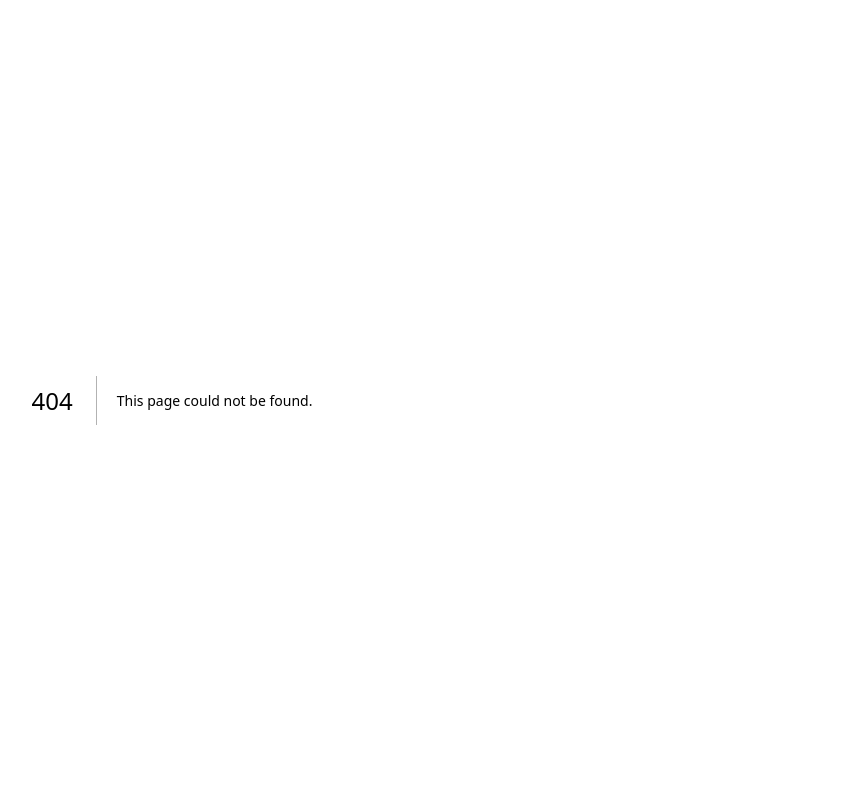
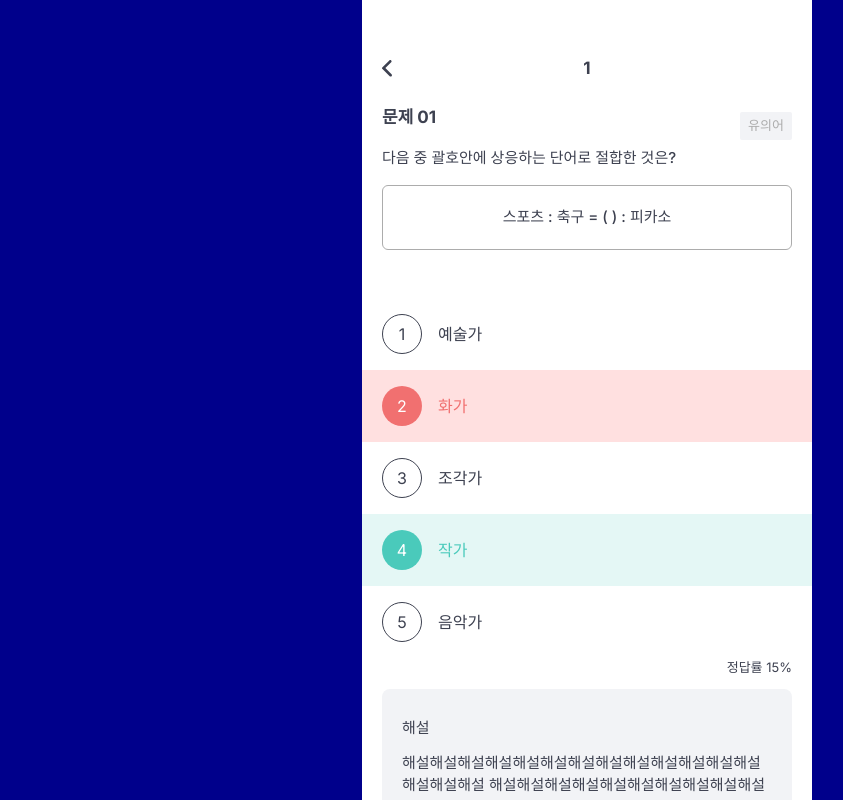
Before and after one commit to jieun0732/pull-up, a Next.js app in the folder frontend/pull-up/: page /main/solution/1/1 in a window 1280 px wide. Before the commit this address had no page. Shown: the whole page, without its empty margins (53-896 px from the left). Built offline with nearby package versions, Linux system fonts and the light colour scheme.

Commit message:
[FE] feat. 모의고사 풀이여부에 따른 페이지 분기 처리, 해설 페이지

```diff
--- a/frontend/pull-up/app/component/ui/ResultItem.tsx
+++ b/frontend/pull-up/app/component/ui/ResultItem.tsx
@@ -9,42 +9,33 @@ import ActiveQIcon from "@/assets/icon/problem/activeQIcon";
 import NonActiveQIcon from "@/assets/icon/problem/nonActiveQIcon";
 import formatNumber from "@/utils/formatNumber";
 
-type ItemType = {
-  id: number;
-  type: string;
-  qtype: "nonactive" | "active" | "wrong" | "right";
-};
-
-interface ResultItemPropType {
-  item: ItemType;
+type ButtonType = "red" | "green" | "active" | "nonactive";
+type QuestionType = "nonactive" | "active" | "wrong" | "right";
+interface ItemProps {
+  icon: React.FC;
+  buttontype: ButtonType;
+  link: string;
+  text: string;
 }
 
-const ItemStyle: {
-  [key: string]: {
-    icon: React.FC;
-    buttontype: "red" | "green" | "active" | "nonactive";
-    link: string;
-    text: string;
-  };
-} = {
+const getItemStyle = (id: number, type: QuestionType) => {
+  const itemStyles: { [key: string]: ItemProps } = {
     wrong: {
       icon: WrongIcon,
       buttontype: "red",
-    link: "/main/mocktest/solution",
+      link: `/main/solution/mocktest/${id}`,
       text: "해설 확인하기",
     },
-
     right: {
       icon: CorrectIcon,
       buttontype: "green",
-    link: "/main/mocktest/solution",
+      link: `/main/solution/mocktest/${id}`,
       text: "해설 확인하기",
     },
-
     active: {
       icon: ActiveQIcon,
       buttontype: "active",
-    link: "/main/mocktest/solution",
+      link: "/main/mocktest",
       text: "이어서 풀기",
     },
     nonactive: {
@@ -55,10 +46,22 @@ const ItemStyle: {
     },
   };
 
-export default function ResultItem({ item }: ResultItemPropType) {
+  return itemStyles[type];
+};
+
+interface QItemType {
+  id: number;
+  type: string;
+  qtype: "nonactive" | "active" | "wrong" | "right";
+}
+
+interface ItemPropType1 {
+  item: QItemType;
+}
+
+export default function ResultItem({ item }: ItemPropType1) {
   const router = useRouter();
-
-  const nowItemStyle = ItemStyle[item.qtype];
+  const nowItemStyle = getItemStyle(item.id, item.qtype);
 
   return (
     <div className="mb-4 w-full rounded-md border-2 border-solid border-white03 bg-white px-6 py-4 shadow-[2px_2px_20px_0px_rgba(0,0,0,0.07)]">
@@ -67,11 +70,15 @@ export default function ResultItem({ item }: ResultItemPropType) {
         <div className="mb-2">
           <Text size="head-04">문제 {formatNumber(item.id)} </Text>
           <Text size="caption-01" color="text-gray02">
-            문제 {formatNumber(item.id)}{" "}
+            {item.type}
           </Text>
         </div>
       </div>
-      <Button size="large" color={nowItemStyle.buttontype}>
+      <Button
+        size="large"
+        color={nowItemStyle.buttontype}
+        onClick={() => router.push(nowItemStyle.link + item.id)}
+      >
         {nowItemStyle.text}
       </Button>
     </div>
--- a/frontend/pull-up/app/constants/constants.ts
+++ b/frontend/pull-up/app/constants/constants.ts
@@ -2,7 +2,7 @@ export const ButtonSizes = {
   xsmall: 22,
   small: "px-2 py-1 rounded-sm text-[13px]",
   medium: "w-[50%] rounded-md py-3",
-  large: "w-full rounded-md font-semibold text-base py-3",
+  large: "w-full rounded-md font-semibold text-base py-4",
 };
 
 export const ButtonStyles = {
--- a/frontend/pull-up/app/constants/dummyq.ts
+++ b/frontend/pull-up/app/constants/dummyq.ts
@@ -25,3 +25,34 @@ export const dummyQ = {
     },
   ],
 };
+
+export const dummysolution = {
+  id: 1,
+  question: "다음 중 괄호안에 상응하는 단어로 절합한 것은?",
+  questionD: "스포츠 : 축구 = ( ) : 피카소",
+  isCorrect: false,
+  isAnswer: 4,
+  isSelected: 2,
+  choice: [
+    {
+      id: 1,
+      name: "예술가",
+    },
+    {
+      id: 2,
+      name: "화가",
+    },
+    {
+      id: 3,
+      name: "조각가",
+    },
+    {
+      id: 4,
+      name: "작가",
+    },
+    {
+      id: 5,
+      name: "음악가",
+    },
+  ],
+};
--- /dev/null
+++ b/frontend/pull-up/app/constants/dummysolution.ts
@@ -0,0 +1,37 @@
+export const dummysolution = {
+  id: 1,
+  question: "다음 중 괄호안에 상응하는 단어로 절합한 것은?",
+  questionD: "스포츠 : 축구 = ( ) : 피카소",
+  choice: [
+    {
+      id: 1,
+      name: "예술가",
+      isSelected: true,
+      isAnswer: false,
+    },
+    {
+      id: 2,
+      name: "화가",
+      isSelected: false,
+      isAnswer: false,
+    },
+    {
+      id: 3,
+      name: "조각가",
+      isSelected: false,
+      isAnswer: false,
+    },
+    {
+      id: 4,
+      name: "작가",
+      isSelected: false,
+      isAnswer: true,
+    },
+    {
+      id: 5,
+      name: "음악가",
+      isSelected: false,
+      isAnswer: false,
+    },
+  ],
+};
--- a/frontend/pull-up/app/main/mocktest/[id]/page.tsx
+++ b/frontend/pull-up/app/main/mocktest/[id]/page.tsx
@@ -3,6 +3,7 @@
 import { useRouter } from "next/navigation";
 import CloseIcon from "@/assets/icon/closeIcon";
 import ToggleIcon from "@/assets/icon/toggleIcon";
+import Text from "@/component/ui/Text";
 import Button from "@/component/ui/Button";
 import { useState } from "react";
 import { dummyQ } from "../../../constants/dummyq";
@@ -37,9 +38,11 @@ export default function Page() {
           문제 {formatNumber(dummyQ.id)} <ToggleIcon />
         </button>
 
-        <p className="mb-4 text-[15px] font-medium">{dummyQ.question}</p>
+        <Text size="body-03" className="mb-4">
+          {dummyQ.question}
+        </Text>
         <div className="mb-12 flex items-center justify-center rounded-md border border-solid border-gray02 py-5">
-          <p className="text-[15px] font-medium">{dummyQ.questionD}</p>
+          <Text size="body-03">{dummyQ.questionD}</Text>
         </div>
       </div>
 
--- a/frontend/pull-up/app/main/mocktest/page.tsx
+++ b/frontend/pull-up/app/main/mocktest/page.tsx
@@ -2,44 +2,52 @@
 import { useRouter } from "next/navigation";
 import Button from "@/component/ui/Button";
 import Text from "@/component/ui/Text";
+import Image from "next/image";
+import rankLogo from "@/assets/logo/rankLogo.png";
+import questionLogo from "@/assets/logo/questionLogo.png";
 
 export default function Page() {
-  const isFinished = false;
+  const isFinished = true;
   const router = useRouter();
 
   return (
-    <div className="flex h-full flex-col justify-between bg-white px-5 pb-[91px] pt-14">
+    <div className="flex h-full flex-col bg-white px-5 pb-[91px] pt-14">
+      <div className="">
+        <Text size="head-02">문제를 풀고</Text>
+        <Text size="head-02">내 실력을 확인해볼 수 있다면?</Text>
+        <Text size="head-05" color="text-gray01" className="mb-[26px]">
+          모의고사 진단으로 내 위치를 알아봐요!
+        </Text>
+      </div>
+
       {isFinished ? (
-        <div>
-          <Text size="head-02">모의고사 진단이 완료되었어요!</Text>
-          <Text size="head-05" color="text-gray01" className="mb-[26px]">
-            리포트를 확인해보세요!
-          </Text>
-        </div>
-      ) : (
-        <div>
-          <Text size="head-02">문제를 풀고</Text>
-          <Text size="head-02">골라서 풀어볼 수 있어요!</Text>
-          <Text size="head-05" color="text-gray01" className="mb-[26px]">
-            나의 취약한 영역을 공략해 효율적으로 학습해요
-          </Text>
-        </div>
-      )}
-      <div className="self-center">아이콘</div>
-      {isFinished ? (
-        <div>
-          <p className="mb-3 w-full text-center text-[15px] leading-4 text-blue01">
-            ㅇㅇ님이 취약한 파트를 <br></br>알 수 있어요
-          </p>
+        <div className="flex h-full flex-col items-center justify-around">
+          <Image
+            src={questionLogo}
+            alt="모의고사 결과 로고"
+            className="self-center"
+          />
           <Button size="large" color="active">
             모의고사 결과 확인하기
           </Button>
         </div>
       ) : (
-        <div>
-          <p className="mb-3 w-full text-center text-[15px] leading-4 text-blue01">
-            총 20문제로<br></br>30분 동안 풀 수 있어요
-          </p>
+        <div className="flex h-full flex-col items-center justify-around">
+          <Image
+            src={rankLogo}
+            alt="모의고사 풀기 로고"
+            className="self-center"
+          />
+          <div className="flex gap-10">
+            <div className="text-center">
+              <Text size="caption-01">제한시간</Text>
+              <Text size="head-02">20분</Text>
+            </div>
+            <div className="text-center">
+              <Text size="caption-01">총 문제 수</Text>
+              <Text size="head-02">20개</Text>
+            </div>
+          </div>
           <Button
             size="large"
             color="active"
--- /dev/null
+++ b/frontend/pull-up/app/main/solution/[type]/[id]/page.tsx
@@ -0,0 +1,78 @@
+"use client";
+
+import Header from "@/component/ui/Header";
+import Button from "@/component/ui/Button";
+import { useRouter, useParams } from "next/navigation";
+import { dummysolution } from "@/constants/dummyq";
+import Text from "@/component/ui/Text";
+import formatNumber from "@/utils/formatNumber";
+
+export default function Page() {
+  const router = useRouter();
+  const params = useParams<{ type: string; id: string }>();
+
+  return (
+    <div className="bg-whtie relative flex flex-col pb-7 pt-14">
+      <div className="relative px-5">
+        <Header type="back" content={params.type} />
+        <div className="flex w-full items-center justify-between">
+          <Text size="head-03" className="mb-4">
+            문제 {formatNumber(Number(params.id))}
+          </Text>
+          <Button size="small" color="nonactive">
+            유의어
+          </Button>
+        </div>
+        <Text size="body-03" className="mb-4">
+          {dummysolution.question}
+        </Text>
+        <div className="mb-12 flex items-center justify-center rounded-md border border-solid border-gray02 py-5">
+          <Text size="body-03">{dummysolution.questionD}</Text>
+        </div>
+      </div>
+
+      {dummysolution.choice.map((choice) => {
+        let choiceStyle;
+        let choiceNumStyle;
+        if (choice.id === dummysolution.isAnswer) {
+          choiceStyle = "bg-green02 text-green01";
+          choiceNumStyle = "bg-green01 text-white";
+        } else if (choice.id === dummysolution.isSelected) {
+          choiceStyle = "bg-red02 text-red01";
+          choiceNumStyle = "bg-red01 text-white";
+        } else {
+          choiceStyle = "";
+          choiceNumStyle = "border border-solid border-black01";
+        }
+        return (
+          <div
+            key={choice.id}
+            className={`flex w-full items-center gap-4 px-5 py-4 ${choiceStyle}`}
+          >
+            <div
+              className={`flex h-10 w-10 items-center justify-center rounded-full ${choiceNumStyle}`}
+            >
+              {choice.id}
+            </div>
+            <div> {choice.name}</div>
+          </div>
+        );
+      })}
+
+      <div className="px-5">
+        <Text size="caption-01" className="mb-3 text-end">
+          정답률 15%
+        </Text>
+        <div className="w-full rounded-lg bg-[#f2f3f6] px-5 py-7">
+          <Text size="body-03" className="mb-3">
+            해설
+          </Text>
+          <Text size="body-04" className="whitespace mb-3">
+            해설해설해설해설해설해설해설해설해설해설해설해설해설해설해설해설
+            해설해설해설해설해설해설해설해설해설해설해설해설해설해설해설해설
+          </Text>
+        </div>
+      </div>
+    </div>
+  );
+}
```
Also changed, not shown: frontend/pull-up/app/assets/logo/questionLogo.png (added), frontend/pull-up/app/assets/logo/rankLogo.png (added). Lines whose indentation alone changed are shown as unchanged.
